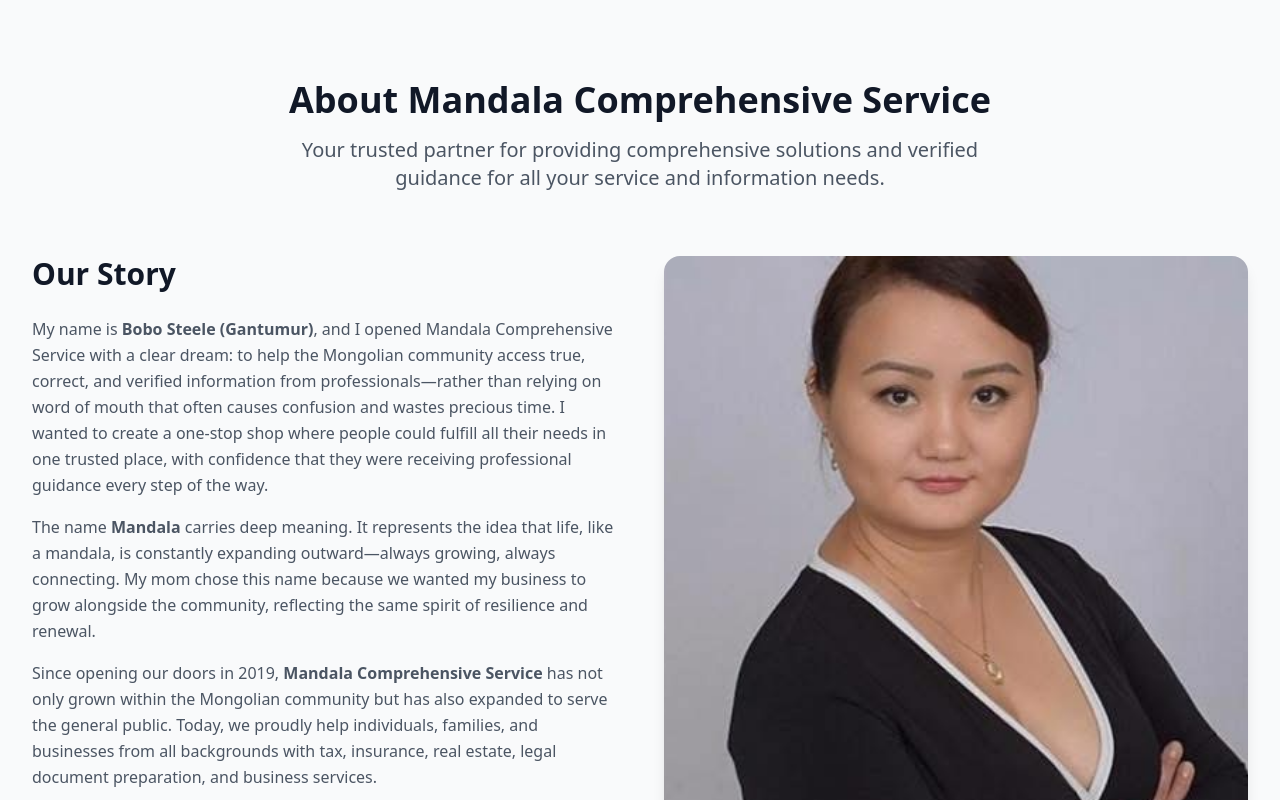
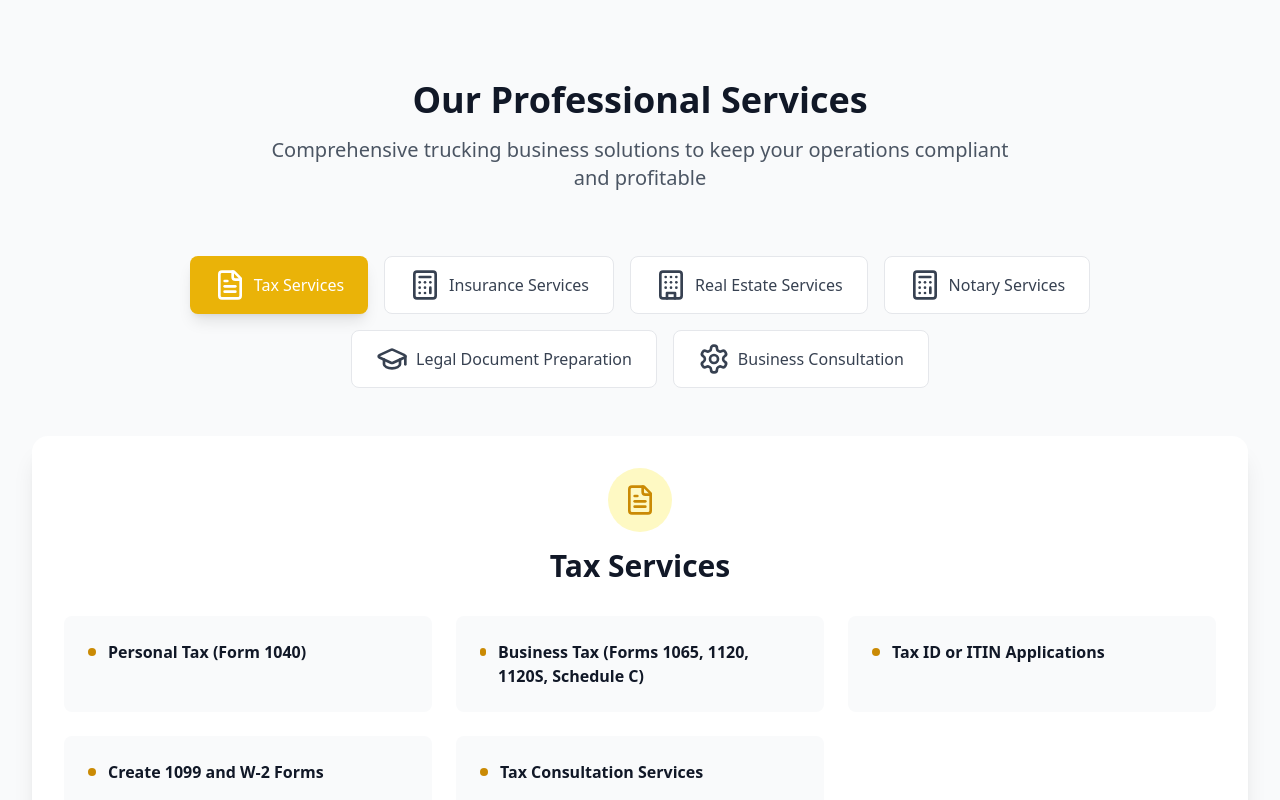
Before and after one commit to erkhemtugsB/mandala, a React (Vite) app: page / in a window 1280 px wide. Shown: the part 1200-2000 px from the top of the page. Built offline with nearby package versions, Linux system fonts and the light colour scheme.

Commit message:
Added services section to home page

```diff
--- a/src/components/About.tsx
+++ b/src/components/About.tsx
@@ -67,8 +67,6 @@ const About = () => {
           </div>
         </div>
 
-
-
         {/* <div className="mt-16 text-center">
           <h3 className="text-3xl font-bold text-gray-900 mb-4">Our Mission</h3>
           <p className="text-xl text-gray-600 max-w-4xl mx-auto leading-relaxed">
--- a/src/components/Header.tsx
+++ b/src/components/Header.tsx
@@ -19,8 +19,8 @@ const Header = () => {
       { label: 'Personal Property: Auto, Home, Condo, Renters', path: '/personal-property' },
       { label: 'Commercial: Trucking, Small Business (nail salon, construction, restaurants, etc.)', path: '/commercial' },
       { label: 'Bonds', path: '/bonds' },
-      { label: 'Event Insurance', path: '/event' },
-      { label: 'Life Insurance', path: '/life' },
+      { label: 'CT Quarterly Filings', path: '/ct-quarterly' },
+      { label: 'OR Quarterly Filings', path: '/or-quarterly' },
     ],
       'Real Estate Services': [
       { label: 'Buy a House', path: '/buy-a-house' },
--- a/src/components/Hero.tsx
+++ b/src/components/Hero.tsx
@@ -32,10 +32,10 @@ const Hero = () => {
                 View Our Services
               </a>
               <a
-                href="#services"
+                href="/contact"
                 className="border-2 border-white text-white px-8 py-4 rounded-lg font-semibold hover:bg-white hover:text-blue-900 transition-colors text-center"
               >
-                View Our Services
+                Contact Us
               </a>
             </div>
 
--- a/src/components/Services.tsx
+++ b/src/components/Services.tsx
@@ -8,67 +8,66 @@ const Services = () => {
   // Map each service to its route path
   const serviceCategories = {
     irp: {
-      title: 'IRP Registration Services',
+      title: 'Tax Services',
       icon: <FileText className="w-8 h-8" />,
       services: [
-        { label: 'IRP NEW Registration', path: '/irp-new-registration' },
-        { label: 'IRP Addition', path: '/irp-addition' },
-        { label: 'IRP Transfer', path: '/irp-transfer' },
-        { label: 'IRP Renewal', path: '/irp-renewal' },
-        { label: 'IRP 45-Day Temporary Registration', path: '/irp-temp-registration' },
-        { label: 'Trailer Registration & Title Transfer', path: '/trailer-registration' },
-        { label: 'Truck Title Transfer', path: '/truck-title-transfer' }
+        { label: 'Personal Tax (Form 1040)', path: '/personal-tax' },
+        { label: 'Business Tax (Forms 1065, 1120, 1120S, Schedule C)', path: '/business-tax' },
+        { label: 'Tax ID or ITIN Applications', path: '/tax-id' },
+        { label: 'Create 1099 and W-2 Forms', path: '/create-1099' },
+        { label: 'Tax Consultation Services', path: '/tax-consultation' },
       ]
     },
     ifta: {
-      title: 'IFTA (Fuel Taxes) Quarterly Filings',
+      title: 'Insurance Services',
       icon: <Calculator className="w-8 h-8" />,
       services: [
-        { label: 'IFTA Registration & Renewal', path: '/ifta-registration' },
-        { label: 'IFTA Quarterly Tax Return Filings', path: '/ifta-quarterly' },
-        { label: 'KY, NM, NY Quarterly Filings', path: '/state-quarterly-ky-nm-ny' },
+        { label: 'Personal Property: Auto, Home, Condo, Renters', path: '/personal-property' },
+        { label: 'Commercial: Trucking, Small Business (nail salon, construction, restaurants, etc.)', path: '/commercial' },
+        { label: 'Bonds', path: '/bonds' },
         { label: 'CT Quarterly Filings', path: '/ct-quarterly' },
         { label: 'OR Quarterly Filings', path: '/or-quarterly' }
       ]
     },
     formation: {
-      title: 'Company Formation & Registration',
+      title: 'Real Estate Services',
       icon: <Building className="w-8 h-8" />,
       services: [
-        { label: 'Corporations', path: '/corporations' },
-        { label: 'LLC (Limited Liability Companies)', path: '/llc-formation' },
-        { label: 'EIN (Employer Identification Number – Tax ID) Registration', path: '/ein-registration' },
-        { label: 'Motor Carrier Authority Registration', path: '/motor-carrier-authority' },
-        { label: 'DOT Number Registration and Updates', path: '/dot-number-registration' },
-        { label: 'Broker Authority Registration', path: '/broker-authority' },
-        { label: 'Illinois Intrastate Authority Registration', path: '/illinois-intrastate-authority' }
+        { label: 'Buy a House', path: '/buy-a-house' },
+        { label: 'Sell a House', path: '/sell-a-house' },
+        { label: 'Rent a House', path: '/rent-a-house' },
+        { label: 'Consultation to prepare for loan approval', path: '/real-estate-consultation' }
       ]
     },
     tax: {
-      title: 'Tax Filing Services',
+      title: 'Notary Services',
       icon: <Calculator className="w-8 h-8" />,
       services: [
-        { label: 'HWY Use Taxes (Form 2290)', path: '/form-2290' },
-        { label: 'BOC-3 Filing', path: '/boc-3' },
-        { label: 'UCR Registration Filing', path: '/ucr-registration' },
-        { label: 'Payroll', path: '/payroll' }
+        { label: 'General notary services', path: '/general-notary' },
+        { label: 'Child travel consent forms', path: '/child-travel' },
+        { label: 'Power of Attorney forms', path: '/power-of-attorney' },
+        { label: 'Other documents as needed', path: '/other-documents' }
       ]
     },
     training: {
-      title: 'Training Services',
+      title: 'Legal Document Preparation',
       icon: <GraduationCap className="w-8 h-8" />,
       services: [
-        { label: 'CDL Drivers English language Proficiency test preparation training', path: '/cdl-english-training' }
+        { label: 'Immigration forms', path: '/immigration-forms' },
+        { label: 'Wills', path: '/wills' },
+        { label: 'Divorce paperwork', path: '/divorce' },
+        { label: 'Other legal document filing assistance', path: '/other' },
+        { label: 'Note: We do not provide legal consultation or legal advice.', path: '/' }
       ]
     },
     misc: {
-      title: 'Miscellaneous Services',
+      title: 'Business Consultation',
       icon: <Settings className="w-8 h-8" />,
       services: [
-        { label: 'IRP, IFTA, DOT Audits', path: '/audits' },
-        { label: 'SCAC Registration', path: '/scac-registration' },
-        { label: 'Bookkeeping', path: '/bookkeeping' },
-        { label: 'Notary Public', path: '/notary-public' }
+        { label: 'Open/close businesses (LLC, Inc., Nonprofit)', path: '/open-close-businesses' },
+        { label: 'Annual or quarterly reports filing', path: '/annual-reports' },
+        { label: 'Labor & Industries (workers’ comp) filings', path: '/labor' },
+        { label: 'Secretary of State and Department of Revenue filings', path: '/secretary-of-state' }
       ]
     }
   };
@@ -91,7 +90,7 @@ const Services = () => {
               type="button"
               className={`flex items-center space-x-2 px-6 py-3 rounded-lg font-medium transition-all ${
                 activeCategory === key
-                  ? 'bg-blue-600 text-white shadow-lg'
+                  ? 'bg-yellow-500 text-white shadow-lg'
                   : 'bg-white text-gray-700 hover:bg-blue-50 border border-gray-200'
               }`}
               onClick={() => setActiveCategory(key)}
@@ -105,8 +104,8 @@ const Services = () => {
         {/* Active Service Category */}
         <div className="bg-white rounded-2xl shadow-xl p-8">
           <div className="text-center mb-8">
-            <div className="inline-flex items-center justify-center w-16 h-16 bg-blue-100 rounded-full mb-4">
-              <div className="text-blue-600">
+            <div className="inline-flex items-center justify-center w-16 h-16 bg-yellow-100 rounded-full mb-4">
+              <div className="text-yellow-600">
                 {serviceCategories[activeCategory as keyof typeof serviceCategories].icon}
               </div>
             </div>
@@ -120,10 +119,10 @@ const Services = () => {
               <Link
                 key={index}
                 to={service.path}
-                className="bg-gray-50 rounded-lg p-6 hover:bg-blue-50 transition-colors group block"
+                className="bg-gray-50 rounded-lg p-6 hover:bg-yellow-50 transition-colors group block"
               >
                 <div className="flex items-start space-x-3">
-                  <div className="w-2 h-2 bg-blue-600 rounded-full mt-2 group-hover:bg-blue-700"></div>
+                  <div className="w-2 h-2 bg-yellow-600 rounded-full mt-2 group-hover:bg-yellow-700"></div>
                   <div>
                     <h4 className="font-semibold text-gray-900 group-hover:text-blue-700 transition-colors">
                       {service.label}
--- a/src/pages/Home.tsx
+++ b/src/pages/Home.tsx
@@ -8,9 +8,9 @@ const Home = () => {
   return (
     <>
       <Hero />
-      {/* <Services /> */}
       <Partners />
-      <About />
+      <Services />
+      {/* <About /> */}
     </>
   );
 };
```
